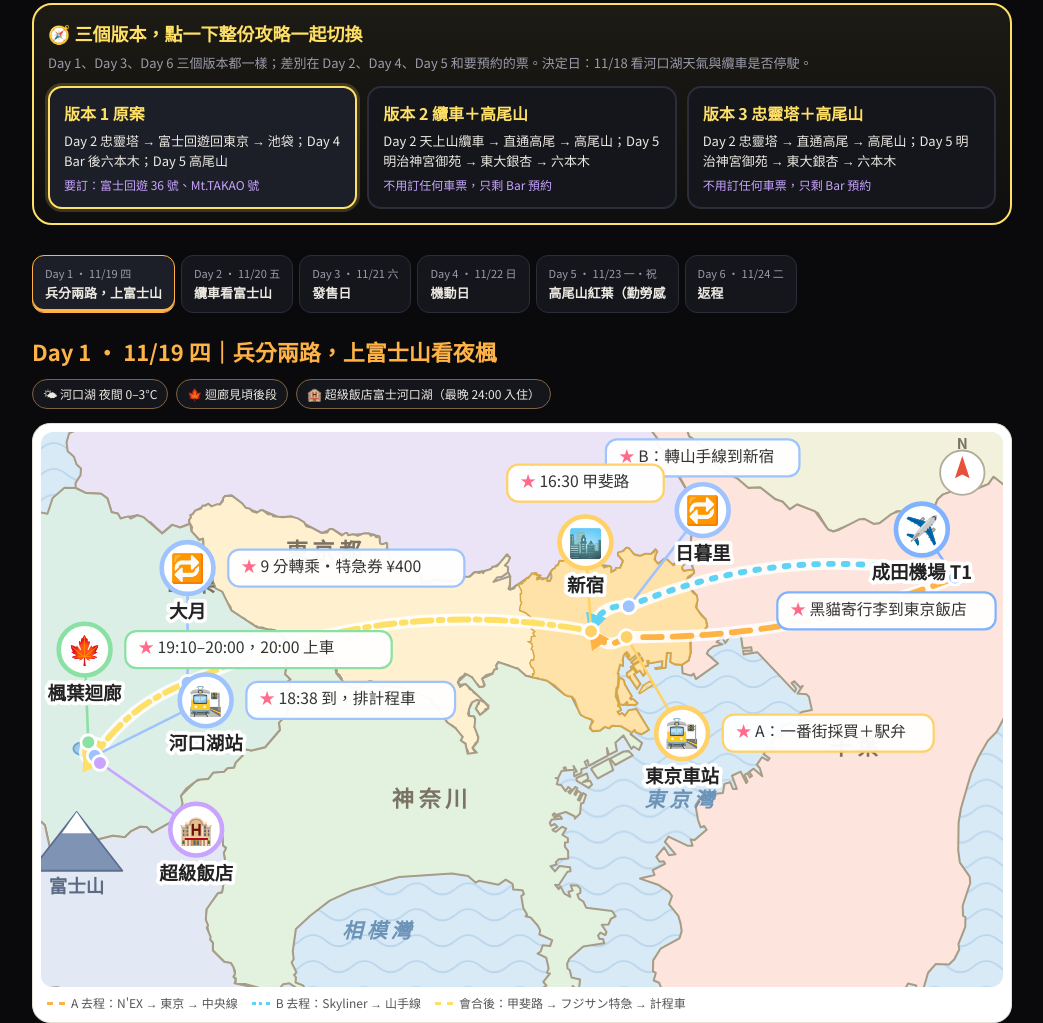
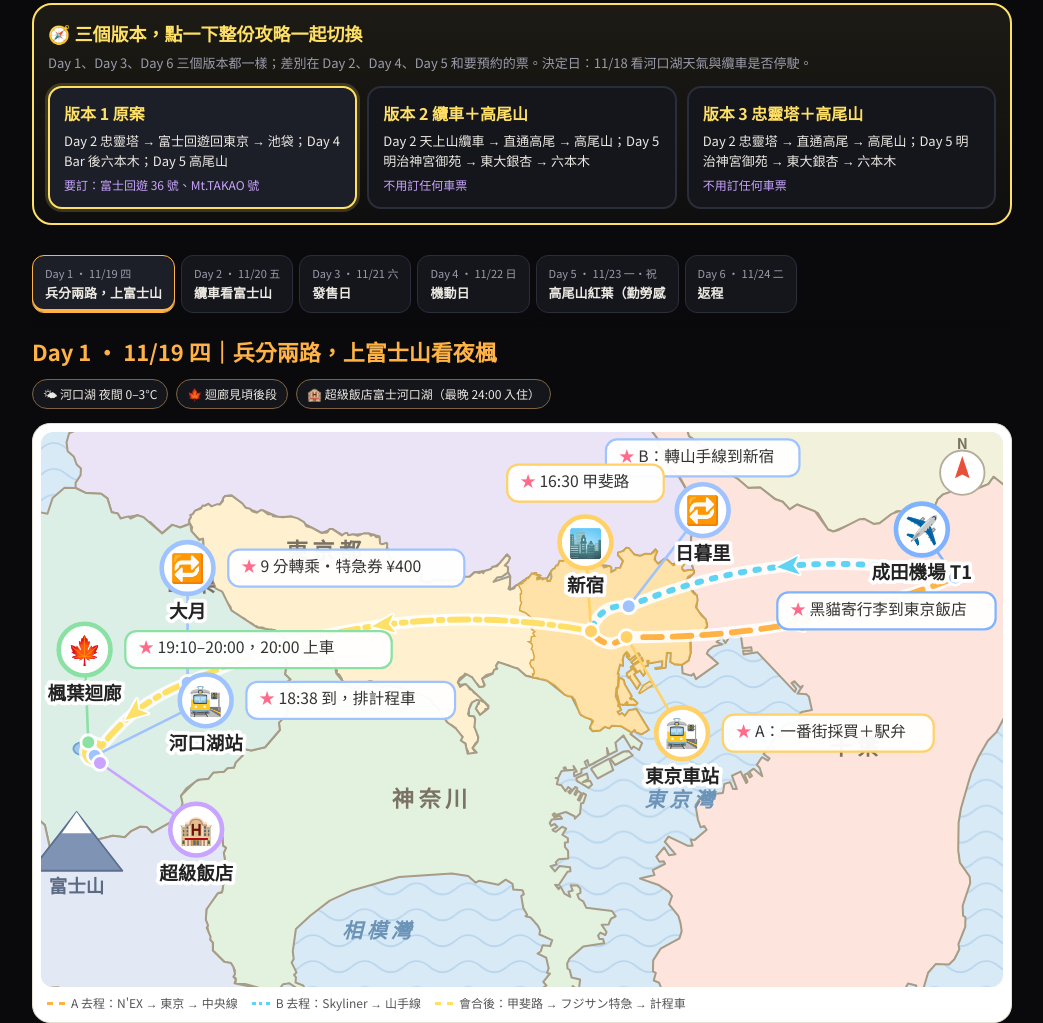
Before and after one commit to gultropkm06/tokyo_1119, a plain HTML site: page index.html in a window 1280 px wide. Shown: the part 268-1291 px from the top of the page, without its empty margins (118-1161 px from the left). Drawn offline with Linux system fonts and the light colour scheme; a web font is replaced by a local one.

Commit message:
地圖箭頭改畫在每段中點；Bar 已預約，移除預約提醒
Co-Authored-By: Claude Fable 5.1 <noreply@anthropic.com>

```diff
--- a/index.html
+++ b/index.html
@@ -184,7 +184,7 @@ footer{margin-top:30px;font-size:12px;color:var(--muted);border-top:1px solid va
   <div class="grid2">
     <div class="box"><h3>🎫 要預約的</h3><ul>
       <li data-v="1"><mark class="x">富士回遊 36 號</mark>（11/20 河口湖 14:58 → 新宿 16:59，下吉田 15:12 停）：えきねっと訂「河口湖→新宿」指定席，<mark class="w">紅葉季會賣完</mark>。走分支 B 則不用訂。</li>
-      <li><mark class="x">BEYBLADE BAR TOKYO</mark>：11/21 12:45 起全天、11/22 20:00，TableCheck 預約。<a href="https://www.tablecheck.com/ja/shops/beyblade-bar/reserve/login_required">TableCheck</a></li>
+      <li><mark class="m">BEYBLADE BAR TOKYO 已預約 ✔</mark>：11/21 12:45 起全天、11/22 20:00。</li>
       <li><mark class="x">牛たんの檸檬 新宿総本店</mark>：11/21 21:00（週六最後點餐 21:45）。TableCheck 客滿就隔幾天再看取消釋出，或當天排自由席。<a href="https://www.tablecheck.com/ja/shops/gyutannolemon/reserve">TableCheck</a></li>
       <li data-v="1"><mark class="x">Mt.TAKAO 號座席指定</mark>（11/23 高尾山口 14:15 → 新宿 15:09）：京王チケットレス，<mark class="t">11/16 07:00</mark> 開賣，<mark class="m">¥400</mark>。</li>
       <li data-v="23"><mark class="k">版本 2／3 不用訂任何車票</mark>：河口湖 10:32 普通車直通高尾、京王線、御苑門票都是現場買。</li>
@@ -348,7 +348,7 @@ const DAYS = [
    {when:'10:00–11:00',title:'倉庫玩具店',body:'營業時間沒查到，以 10:00 開門估，出發前確認。郊區玩具店發售日會有配貨而且獵人少。{!|11:00 一定要離開}。',price:'—',why:'倉庫價舊品＋發售日新品',tags:['must'],links:[]},
    {when:'11:00–11:15',title:'計程車回北千住',body:'比走到梅島再轉車省 15 分。省錢版：走 15 分到梅島 → 東武 8 分到北千住，但緩衝只剩 30 分，不建議。',price:'約 ¥2,000',why:'',tags:[],links:[]},
    {when:'11:20–12:15',title:'千代田線直通小田急到下北澤',body:'北千住選「{k|小田急線直通}」的班次可直達下北澤；不是直通就在 {p|代々木上原} 同月台換小田急一站。約 55 分，留 30 分緩衝。',price:'約 ¥400',why:'',tags:['must'],links:[]},
-   {when:'12:45–20:30',title:'BEYBLADE BAR TOKYO，從第一場打到晚上',body:'午餐在 Bar 吃套餐，限定特調拿杯墊；晚上只點輕的，{k|留肚子給牛舌}。發售日 Bar 一定有新品但 {k|一桌一個}，被店家認定為掃貨者會進黑名單。{t|20:30} 準時離開。',price:'套餐約 ¥2,000＋飲料',why:'發售日當天保底',tags:['ticket','must'],links:[L('TableCheck 預約','https://www.tablecheck.com/ja/shops/beyblade-bar/reserve/login_required')]},
+   {when:'12:45–20:30',title:'BEYBLADE BAR TOKYO，從第一場打到晚上',body:'午餐在 Bar 吃套餐，限定特調拿杯墊；晚上只點輕的，{k|留肚子給牛舌}。發售日 Bar 一定有新品但 {k|一桌一個}，被店家認定為掃貨者會進黑名單。{t|20:30} 準時離開。',price:'套餐約 ¥2,000＋飲料',why:'發售日當天保底',tags:['must'],links:[]},
    {when:'20:30–20:50',title:'小田急 下北澤 → 新宿',body:'急行一站約 7 分。新宿西口出站往 {p|小滝橋通り} 方向走 5 分，{p|西新宿 7 丁目 YS ビル B1F}。',price:'¥170',why:'',tags:['walk'],links:[]},
    {when:'21:00–22:00',title:'新宿焼肉 牛たんの檸檬 総本店',body:'{!|週六營業到 22:30、最後點餐 21:45}，定食 60 分鐘制。{x|TableCheck 先試訂 21:00}，客滿就盯取消或直接排自由席，21:00 已過尖峰。名物極み厚切牛舌定食約 ¥2,990，遲到 5 分鐘要先打電話 ☎ 03-6279-3997。',price:'約 ¥2,500–3,000／人',why:'厚切牛舌名店',tags:['ticket'],links:[L('TableCheck 牛たんの檸檬','https://www.tablecheck.com/ja/shops/gyutannolemon/reserve'),L('官網','https://www.store-gyutan-lemon.com/')]},
    {when:'22:15',title:'回飯店',body:'新宿到飯田橋 總武線 15 分；龜戶約 35 分。',price:'約 ¥200',why:'',tags:[],links:[]},
@@ -378,7 +378,7 @@ const DAYS = [
   steps:[
    {when:'上午–下午',title:'三選一',body:'A：{p|新宿御苑}（週日有開 09:00–16:00，¥500）看楓葉＋銀杏，走去 {p|神宮外苑銀杏並木}（約七成黃）。B：秋葉原補貨、中野百老匯（週日池袋 Pokémon Center 很擠，有整理券風險）。C：太陽城沒逛完再去。',price:'御苑 ¥500',why:'',tags:[],links:[L('新宿御苑 紅葉 2026','https://fng.or.jp/shinjuku/2026/10/31/koyo_matome/')]},
    {when:'19:00',title:'下北澤先吃晚餐',body:'Bar 裡只點限定特調拿杯墊。',price:'',why:'',tags:[],links:[]},
-   {when:'20:00–20:30',title:'BEYBLADE BAR 最後一場，提早離場',body:'20:00 開始，{t|20:30} 離開。',price:'',why:'',tags:['ticket'],links:[]},
+   {when:'20:00–20:30',title:'BEYBLADE BAR 最後一場，提早離場',body:'20:00 開始，{t|20:30} 離開。已預約。',price:'',why:'',tags:[],links:[]},
    {when:'20:30–20:50',title:'計程車到六本木ヒルズ',body:'下北澤站前或請店家叫車，約 20 分。電車版 20:35 → 乃木坂 21:00 → 走 15 分，21:15 才到只剩 45 分，{k|這 ¥2,500 值得花}。',price:'約 ¥2,500',why:'',tags:['must'],links:[]},
    {when:'20:50–21:40',title:'けやき坂イルミネーション',body:'11/5–12/25，點燈 {t|17:00–22:00}（比去年早 1 小時收）。約 400 m、97 萬顆 LED，主題 SNOW & BLUE。從六本木ヒルズ側往下走，回頭看東京鐵塔在坡道盡頭。想多看就走毛利庭園（到 23:00）。聖誕市集只到 21:00，趕不上；東京ミッドタウン 11/26 才開始。',price:'免費',why:'',tags:['free'],links:[L('六本木ヒルズ けやき坂 官方','https://www.roppongihills.com/sp/christmashills/102/')]},
    {when:'22:00',title:'六本木站回飯店',body:'日比谷線／大江戶線，到飯田橋約 25 分、龜戶約 40 分。',price:'約 ¥250',why:'',tags:[],links:[]},
@@ -489,15 +489,20 @@ function dayMapSVG(map){
   s+=`<g transform="translate(${W-22},22)"><circle r="12" fill="#fff" stroke="#b5ad9c"/><path d="M0 -9 L4 3 L0 1 L-4 3 Z" fill="#e8503a"/><text y="-13" text-anchor="middle" fill="#7a7262" font-size="8" font-family="var(--display)" font-weight="700">N</text></g>`;
   /* routes: every route bows to the LEFT of its travel direction, so a segment that is
      walked out and back forms a lens (two separate arcs) instead of two lines on top of each other */
-  const DASH=['10 6','2 6','10 4 2 4'];
+  let ARR='';const DASH=['10 6','2 6','10 4 2 4'];
   map.routes.forEach((r,i)=>{
     const seq=r.seq.map(id=>N[id]);let d='';
     for(let j=0;j<seq.length-1;j++){const a=seq[j],b=seq[j+1];const mx=(a.px+b.px)/2,my=(a.py+b.py)/2;const dx=b.px-a.px,dy=b.py-a.py;
-      const len=Math.hypot(dx,dy)||1;const bf=(r.bow==null?0.16:r.bow);const bow=(bf<0?-1:1)*Math.max(10,len*Math.abs(bf))/len;   /* at least 10px of bow even on short hops */
-      d+=(j?'':`M ${a.px.toFixed(1)} ${a.py.toFixed(1)} `)+`Q ${(mx-dy*bow).toFixed(1)} ${(my+dx*bow).toFixed(1)} ${b.px.toFixed(1)} ${b.py.toFixed(1)} `;}
+      const len=Math.hypot(dx,dy)||1;const bf=(r.bow==null?0.16:r.bow);const bow=(bf<0?-1:1)*Math.max(10,len*Math.abs(bf))/len;
+      const cx=mx-dy*bow,cy=my+dx*bow;
+      d+=(j?'':`M ${a.px.toFixed(1)} ${a.py.toFixed(1)} `)+`Q ${cx.toFixed(1)} ${cy.toFixed(1)} ${b.px.toFixed(1)} ${b.py.toFixed(1)} `;
+      /* arrow at the middle of each hop (the point farthest from the opposite-direction line), not at the shared endpoints */
+      if(len>=34){const qx=0.25*a.px+0.5*cx+0.25*b.px,qy=0.25*a.py+0.5*cy+0.25*b.py;const ang=Math.atan2(dy,dx)*180/Math.PI;
+        ARR+=`<polygon points="7,0 -5,5 -2,0 -5,-5" transform="translate(${qx.toFixed(1)} ${qy.toFixed(1)}) rotate(${ang.toFixed(1)})" fill="${r.color}" stroke="#fff" stroke-width="2" paint-order="stroke" stroke-linejoin="round"/>`;}}
     s+=`<path d="${d}" fill="none" stroke="#fff" stroke-width="6.5" stroke-opacity=".85" stroke-linecap="round"/>`;
-    s+=`<path class="route" d="${d}" fill="none" stroke="${r.color}" stroke-width="3.2" stroke-dasharray="${DASH[i%DASH.length]}" stroke-linecap="round" marker-end="url(#ar${mid}_${i})"/>`;
+    s+=`<path class="route" d="${d}" fill="none" stroke="${r.color}" stroke-width="3.2" stroke-dasharray="${DASH[i%DASH.length]}" stroke-linecap="round"/>`;
   });
+  s+=ARR;
   /* stamps */
   Object.values(N).forEach(n=>{
     const c=KIND[n.k]||'#888';const r=14;const op=n.dim?.45:1;
@@ -606,7 +611,7 @@ const DAY4_V23={
   steps:[
    {when:'上午–下午',title:'三選一',body:'A：{p|新宿御苑}（週日有開 09:00–16:00，¥500）看楓葉＋銀杏，走去 {p|神宮外苑銀杏並木}（約七成黃）。B：秋葉原補貨、中野百老匯。C：太陽城沒逛完再去。',price:'御苑 ¥500',why:'',tags:[],links:[L('新宿御苑 紅葉 2026','https://fng.or.jp/shinjuku/2026/10/31/koyo_matome/')]},
    {when:'19:00',title:'下北澤先吃晚餐',body:'Bar 裡只點限定特調拿杯墊。',price:'',why:'',tags:[],links:[]},
-   {when:'20:00–約 22:00',title:'BEYBLADE BAR 最後一場',body:'今天不用提早走，可以打到結束。',price:'',why:'',tags:['ticket'],links:[]},
+   {when:'20:00–約 22:00',title:'BEYBLADE BAR 最後一場',body:'今天不用提早走，可以打到結束。已預約。',price:'',why:'',tags:[],links:[]},
    {when:'22:00',title:'回飯店',body:'小田急→新宿轉乘，到飯田橋約 35 分、龜戶約 50 分。',price:'約 ¥300',why:'',tags:[],links:[]},
   ],
   branches:[]};
@@ -647,8 +652,8 @@ const VARIANTS={
 };
 const VERSIONS=[
   {v:1,name:'版本 1 原案',sub:'Day 2 忠靈塔 → 富士回遊回東京 → 池袋；Day 4 Bar 後六本木；Day 5 高尾山',need:'要訂：富士回遊 36 號、Mt.TAKAO 號'},
-  {v:2,name:'版本 2 纜車＋高尾山',sub:'Day 2 天上山纜車 → 直通高尾 → 高尾山；Day 5 明治神宮御苑 → 東大銀杏 → 六本木',need:'不用訂任何車票，只剩 Bar 預約'},
-  {v:3,name:'版本 3 忠靈塔＋高尾山',sub:'Day 2 忠靈塔 → 直通高尾 → 高尾山；Day 5 明治神宮御苑 → 東大銀杏 → 六本木',need:'不用訂任何車票，只剩 Bar 預約'},
+  {v:2,name:'版本 2 纜車＋高尾山',sub:'Day 2 天上山纜車 → 直通高尾 → 高尾山；Day 5 明治神宮御苑 → 東大銀杏 → 六本木',need:'不用訂任何車票'},
+  {v:3,name:'版本 3 忠靈塔＋高尾山',sub:'Day 2 忠靈塔 → 直通高尾 → 高尾山；Day 5 明治神宮御苑 → 東大銀杏 → 六本木',need:'不用訂任何車票'},
 ];
 let VER=1;
 function dayFor(d){const o=VARIANTS[VER][d.id];return o?{...d,...o}:d}
```
Also changed, not shown: journal.html (+15 -10 lines), 東京富士六日攻略.html (+15 -10 lines), 東京富士六日攻略_手帳風.html (+15 -10 lines).
